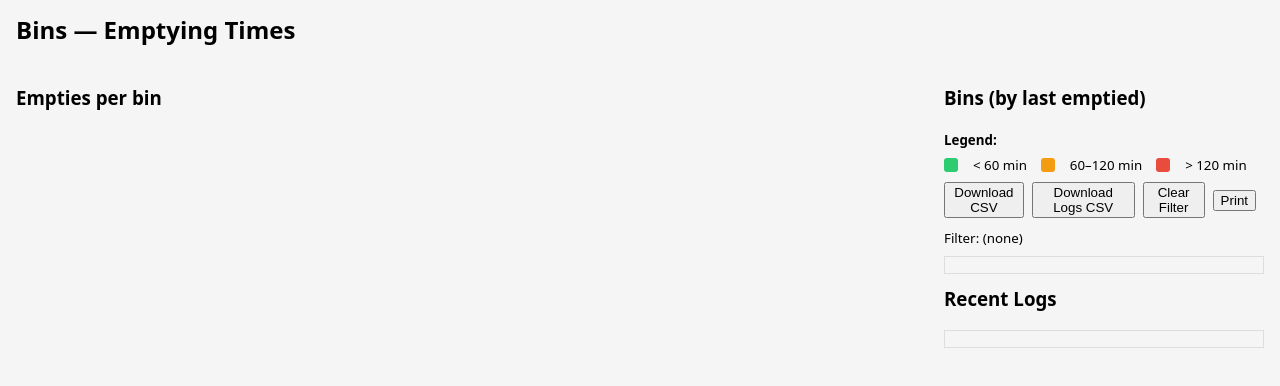
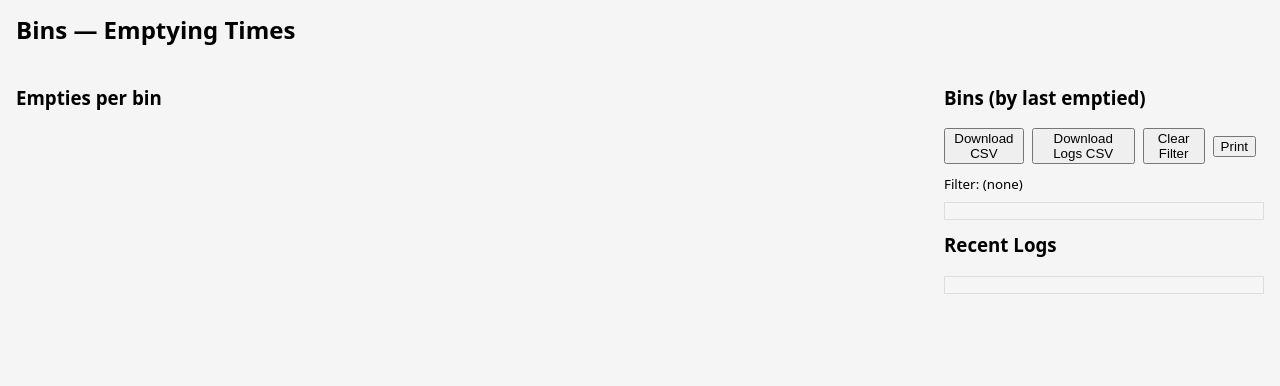
Before and after one commit to kelemi90/trash_heatmap, a website: page public/bin_times.html in a window 1280 px wide. Shown: the part 78-464 px from the top of the page. Drawn offline with nearby package versions, Linux system fonts and the light colour scheme; no server answers.

Commit message:
bin_times update

```diff
--- a/public/bin_times.html
+++ b/public/bin_times.html
@@ -44,14 +44,6 @@ fetch('/components/navbar.html')
 
   <div class="sidebar">
     <h3>Bins (by last emptied)</h3>
-    <div id="legend" style="margin-bottom:8px">
-      <small><strong>Legend:</strong></small>
-      <div style="display:flex;gap:8px;margin-top:6px;align-items:center">
-        <div style="width:14px;height:14px;background:#2ecc71;border-radius:3px"></div><small> &nbsp; &lt; 60 min</small>
-        <div style="width:14px;height:14px;background:#f39c12;border-radius:3px;margin-left:6px"></div><small> &nbsp; 60–120 min</small>
-        <div style="width:14px;height:14px;background:#e74c3c;border-radius:3px;margin-left:6px"></div><small> &nbsp; &gt; 120 min</small>
-      </div>
-    </div>
 
     <div style="display:flex;gap:8px;align-items:center;margin-bottom:8px">
       <button id="downloadCsv">Download CSV</button>
```
